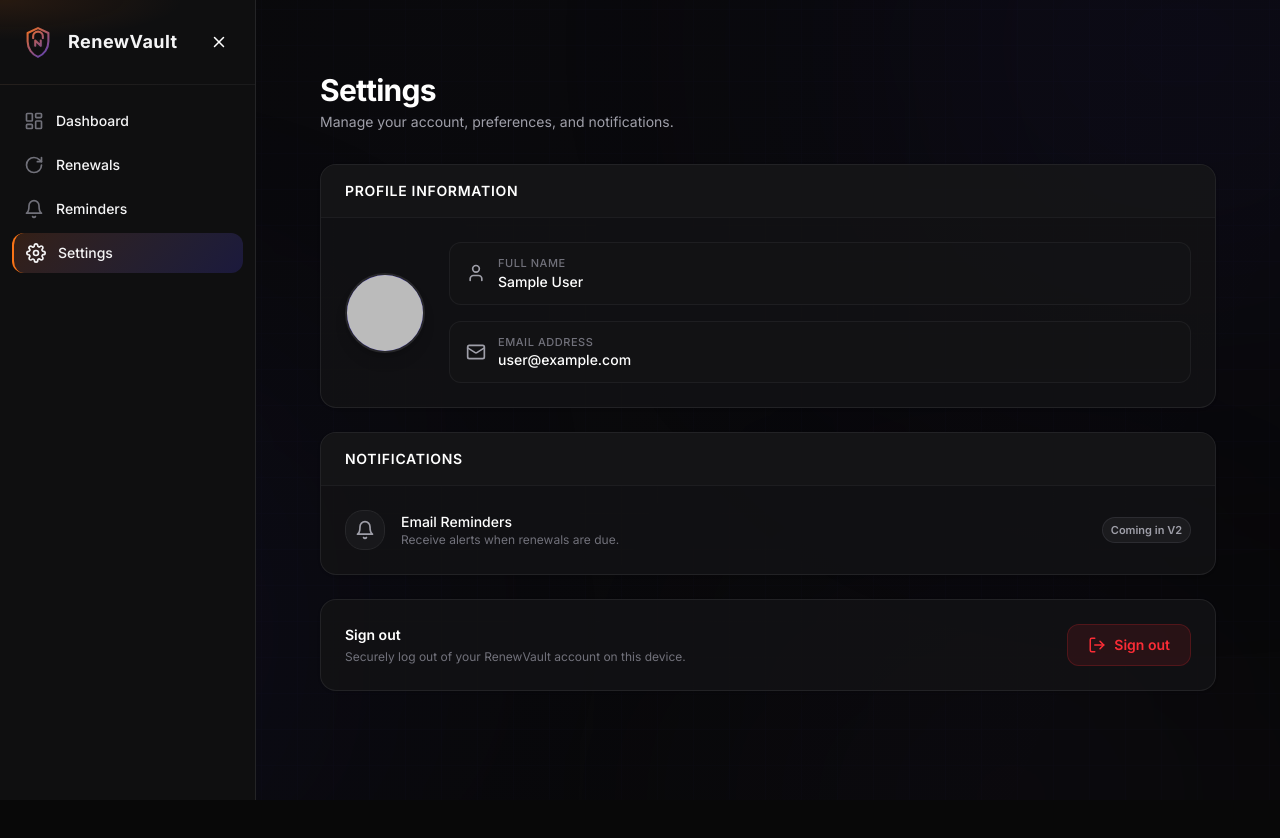
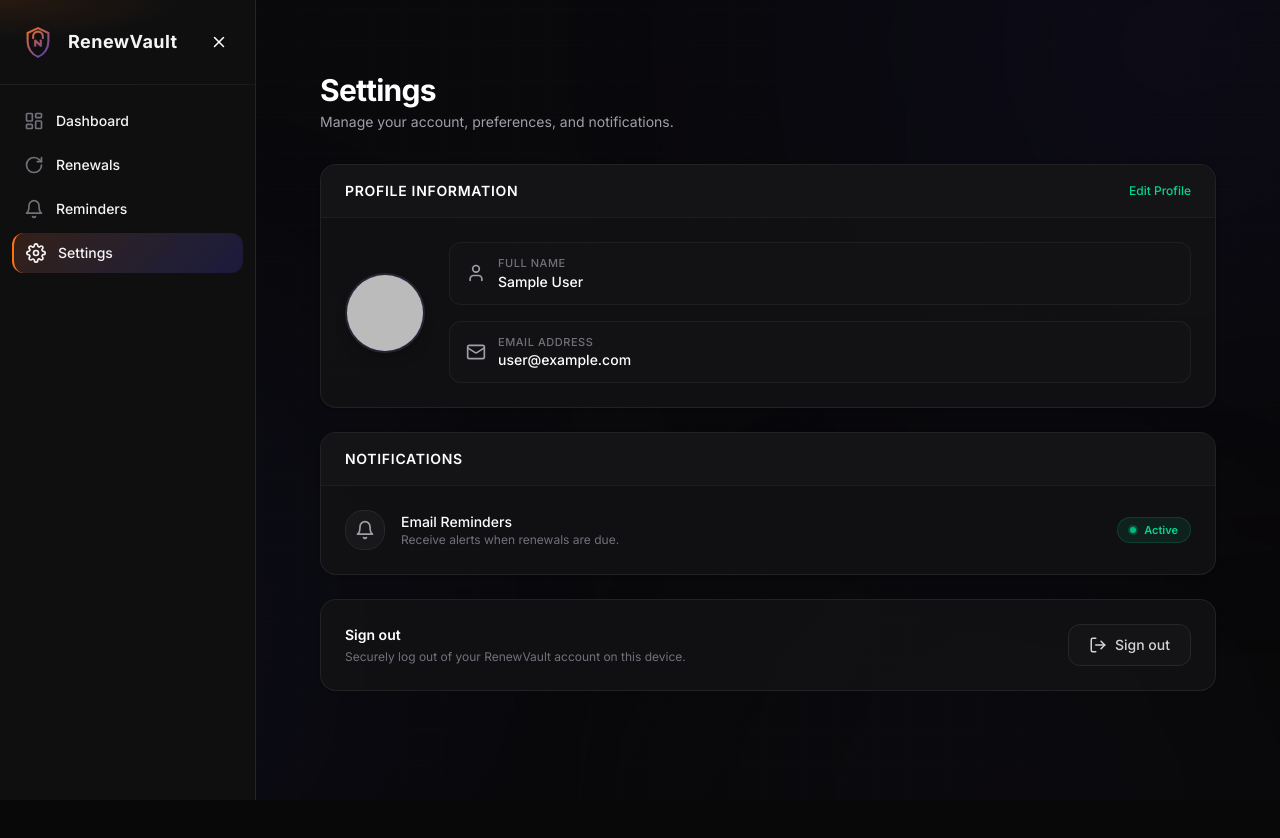
Before and after one commit to Alfee123-web/renewvault, a Next.js app: page /dashboard/settings in a window 1280 px wide. Shown: the top 838 px of the page. Built offline with nearby package versions, Linux system fonts and the light colour scheme; no server answers; the database is empty; sample sign-in values are in the browser's storage.

Commit message:
(feat) : finalize v1 profile settings and UI polish

```diff
--- /dev/null
+++ b/app/actions/profile.ts
@@ -0,0 +1,28 @@
+"use server";
+
+import { prisma } from "@/lib/prisma";
+import { auth } from "@/auth";
+import { revalidatePath } from "next/cache";
+
+export async function updateProfileName(formData: FormData) {
+  const session = await auth();
+
+  if (!session?.user?.email) {
+    throw new Error("Unauthorized");
+  }
+
+  const newName = formData.get("name") as string;
+
+  if (!newName || newName.trim() === "") {
+    throw new Error("Name cannot be empty");
+  }
+
+  // Update the user in the database
+  await prisma.user.update({
+    where: { email: session.user.email },
+    data: { name: newName.trim() },
+  });
+
+  // Refresh the settings page to show the new name
+  revalidatePath("/dashboard/settings");
+}
--- a/app/components/StatusPill.jsx
+++ b/app/components/StatusPill.jsx
@@ -4,16 +4,23 @@
 
 export default function StatusPill() {
   return (
-    <div className="w-full flex justify-center pt-6 pb-2 relative z-20">
-      <div className="inline-flex items-center gap-2 px-3 py-1 rounded-full border border-white/10 bg-white/5 backdrop-blur-md text-xs text-gray-300 shadow-lg">
-        <span className="relative flex h-2 w-2">
-          <span className="animate-ping absolute inline-flex h-full w-full rounded-full bg-emerald-400 opacity-75"></span>
-          <span className="relative inline-flex rounded-full h-2 w-2 bg-emerald-500"></span>
-        </span>
-        <span className="font-medium text-white">v1.0 Live</span>
-        <span className="text-gray-500">•</span>
-        <span className="text-gray-400">All systems normal</span>
-      </div>
+    <div className="inline-flex items-center gap-2 px-3 py-1 rounded-full border border-white/[0.06] bg-black/20 backdrop-blur-md text-[11px] shadow-sm">
+      {/* Pulse Dot (added shrink-0 so it doesn't squish) */}
+      <span className="relative flex h-1.5 w-1.5 shrink-0">
+        <span className="animate-ping absolute inline-flex h-full w-full rounded-full bg-emerald-400 opacity-75"></span>
+        <span className="relative inline-flex rounded-full h-1.5 w-1.5 bg-emerald-500"></span>
+      </span>
+
+      {/* Primary Status (always visible, prevented from wrapping) */}
+      <span className="text-zinc-200 font-medium tracking-wide whitespace-nowrap">
+        v1.0 Live
+      </span>
+
+      {/* Separator and Secondary Text (hidden on mobile, visible on small screens and up) */}
+      <span className="text-zinc-700 font-light hidden sm:inline">•</span>
+      <span className="text-zinc-400 hidden sm:inline whitespace-nowrap">
+        All systems normal
+      </span>
     </div>
   );
 }
--- /dev/null
+++ b/app/components/dashboard/ProfileForm.tsx
@@ -0,0 +1,137 @@
+"use client";
+
+import { useState } from "react";
+import { updateProfileName } from "@/app/actions/profile";
+
+// Icons
+const UserIcon = () => <svg width="20" height="20" viewBox="0 0 24 24" fill="none" stroke="currentColor" strokeWidth="2" strokeLinecap="round" strokeLinejoin="round" className="text-zinc-400"><path d="M19 21v-2a4 4 0 0 0-4-4H9a4 4 0 0 0-4 4v2" /><circle cx="12" cy="7" r="4" /></svg>;
+const MailIcon = () => <svg width="20" height="20" viewBox="0 0 24 24" fill="none" stroke="currentColor" strokeWidth="2" strokeLinecap="round" strokeLinejoin="round" className="text-zinc-400"><rect width="20" height="16" x="2" y="4" rx="2" /><path d="m22 7-8.97 5.7a1.94 1.94 0 0 1-2.06 0L2 7" /></svg>;
+const CameraIcon = () => <svg width="24" height="24" viewBox="0 0 24 24" fill="none" stroke="currentColor" strokeWidth="2" strokeLinecap="round" strokeLinejoin="round"><path d="M14.5 4h-5L7 7H4a2 2 0 0 0-2 2v9a2 2 0 0 0 2 2h16a2 2 0 0 0 2-2V9a2 2 0 0 0-2-2h-3l-2.5-3z"/><circle cx="12" cy="13" r="3"/></svg>;
+const LockIcon = () => <svg width="14" height="14" viewBox="0 0 24 24" fill="none" stroke="currentColor" strokeWidth="2" strokeLinecap="round" strokeLinejoin="round" className="text-zinc-500"><rect x="3" y="11" width="18" height="11" rx="2" ry="2"></rect><path d="M7 11V7a5 5 0 0 1 10 0v4"></path></svg>;
+
+interface ProfileFormProps {
+  user: {
+    name?: string | null;
+    email?: string | null;
+    image?: string | null;
+  };
+}
+
+export default function ProfileForm({ user }: ProfileFormProps) {
+  const [isEditing, setIsEditing] = useState(false);
+  const [isSaving, setIsSaving] = useState(false);
+
+  const initials = (user.name || "Vault User")
+    .split(" ")
+    .map((n) => n[0])
+    .join("")
+    .substring(0, 2)
+    .toUpperCase();
+
+  async function handleSave(formData: FormData) {
+    setIsSaving(true);
+    await updateProfileName(formData);
+    setIsEditing(false);
+    setIsSaving(false);
+  }
+
+  return (
+    <section className="overflow-hidden rounded-2xl border border-zinc-800/80 bg-[#121214]/90 shadow-sm backdrop-blur-md">
+      <div className="flex items-center justify-between border-b border-zinc-800/50 bg-zinc-900/50 px-6 py-4">
+        <h2 className="text-sm font-semibold text-white uppercase tracking-wider">Profile Information</h2>
+        {!isEditing && (
+          <button
+            onClick={() => setIsEditing(true)}
+            className="text-xs font-medium text-emerald-400 hover:text-emerald-300 transition-colors"
+          >
+            Edit Profile
+          </button>
+        )}
+      </div>
+
+      <form action={handleSave} className="p-6">
+        <div className="flex flex-col sm:flex-row items-start sm:items-center gap-6">
+
+          {/* Avatar Area */}
+          <div className="relative group">
+            <div className="flex h-20 w-20 shrink-0 items-center justify-center rounded-full bg-gradient-to-br from-[#4338ca] to-[#3730a3] text-2xl font-bold text-white shadow-lg border-2 border-zinc-800 overflow-hidden">
+              {user.image ? (
+                /* eslint-disable-next-line @next/next/no-img-element */
+                <img src={user.image} alt={user.name || "User"} className="h-full w-full object-cover" />
+              ) : (
+                initials
+              )}
+            </div>
+
+            {/* Avatar Edit Overlay */}
+            {isEditing && (
+              <label className="absolute inset-0 flex cursor-pointer items-center justify-center rounded-full bg-black/60 opacity-0 transition-opacity group-hover:opacity-100">
+                <CameraIcon />
+                <input
+                  type="file"
+                  accept="image/*"
+                  className="hidden"
+                  onChange={(e) => alert("Image upload requires a storage bucket (like Vercel Blob). Coming in a future update!")}
+                />
+              </label>
+            )}
+          </div>
+
+          {/* Details Area */}
+          <div className="flex-1 space-y-4 w-full">
+            {/* Name Field */}
+            <div className="flex items-center gap-3 rounded-xl border border-zinc-800/60 bg-zinc-900/40 px-4 py-3">
+              <UserIcon />
+              <div className="flex-1">
+                <p className="text-[11px] font-medium uppercase tracking-wider text-zinc-500">Full Name</p>
+                {isEditing ? (
+                  <input
+                    type="text"
+                    name="name"
+                    defaultValue={user.name || ""}
+                    required
+                    className="mt-1 w-full rounded-md border border-zinc-700 bg-zinc-800/50 px-2 py-1 text-sm text-white focus:border-emerald-500/50 focus:outline-none focus:ring-1 focus:ring-emerald-500/50"
+                  />
+                ) : (
+                  <p className="text-sm font-medium text-white">{user.name}</p>
+                )}
+              </div>
+            </div>
+
+            {/* Email Field (Always Read Only) */}
+            <div className={`flex items-center gap-3 rounded-xl border border-zinc-800/60 bg-zinc-900/40 px-4 py-3 ${isEditing ? 'opacity-60' : ''}`}>
+              <MailIcon />
+              <div className="flex-1 flex justify-between items-center">
+                <div>
+                  <p className="text-[11px] font-medium uppercase tracking-wider text-zinc-500">Email Address</p>
+                  <p className="text-sm font-medium text-white">{user.email}</p>
+                </div>
+                {isEditing && <LockIcon />}
+              </div>
+            </div>
+          </div>
+        </div>
+
+        {/* Action Buttons (Only visible when editing) */}
+        {isEditing && (
+          <div className="mt-6 flex items-center justify-end gap-3 border-t border-zinc-800/50 pt-4">
+            <button
+              type="button"
+              onClick={() => setIsEditing(false)}
+              className="rounded-lg px-4 py-2 text-sm font-medium text-zinc-400 hover:text-white transition-colors"
+            >
+              Cancel
+            </button>
+            <button
+              type="submit"
+              disabled={isSaving}
+              className="rounded-lg bg-emerald-500/10 border border-emerald-500/20 px-4 py-2 text-sm font-medium text-emerald-400 transition-colors hover:bg-emerald-500/20 disabled:opacity-50"
+            >
+              {isSaving ? "Saving..." : "Save Changes"}
+            </button>
+          </div>
+        )}
+      </form>
+    </section>
+  );
+}
--- a/app/dashboard/settings/page.tsx
+++ b/app/dashboard/settings/page.tsx
@@ -1,24 +1,9 @@
 import AtmosphericBackground from "@/app/components/dashboard/AtmBack";
 import PageHeader from "@/app/components/dashboard/PageHeader";
+import ProfileForm from "@/app/components/dashboard/ProfileForm";
 import { auth, signOut } from "@/auth";
 import { redirect } from "next/navigation";
-
-// --- ICONS ---
-function UserIcon() {
-  return (
-    <svg width="20" height="20" viewBox="0 0 24 24" fill="none" stroke="currentColor" strokeWidth="2" strokeLinecap="round" strokeLinejoin="round" className="text-zinc-400">
-      <path d="M19 21v-2a4 4 0 0 0-4-4H9a4 4 0 0 0-4 4v2" /><circle cx="12" cy="7" r="4" />
-    </svg>
-  );
-}
-
-function MailIcon() {
-  return (
-    <svg width="20" height="20" viewBox="0 0 24 24" fill="none" stroke="currentColor" strokeWidth="2" strokeLinecap="round" strokeLinejoin="round" className="text-zinc-400">
-      <rect width="20" height="16" x="2" y="4" rx="2" /><path d="m22 7-8.97 5.7a1.94 1.94 0 0 1-2.06 0L2 7" />
-    </svg>
-  );
-}
+import { prisma } from "@/lib/prisma"; // <-- ADDED PRISMA IMPORT
 
 function LogOutIcon() {
   return (
@@ -37,22 +22,19 @@
 }
 
 export default async function SettingsPage() {
-  // Fetch the active session
   const session = await auth();
 
-  // Protect the route just in case
-  if (!session?.user) {
+  if (!session?.user?.email) {
     redirect("/sign-in");
   }
 
-  // Get initials for the avatar placeholder
-  const name = session.user.name || "Vault User";
-  const initials = name
-    .split(" ")
-    .map((n) => n[0])
-    .join("")
-    .substring(0, 2)
-    .toUpperCase();
+  // --- NEW: FETCH FRESH USER DATA FROM DATABASE ---
+  const freshUser = await prisma.user.findUnique({
+    where: { email: session.user.email },
+  });
+
+  // Use the fresh DB user if found, otherwise fallback to the session cookie
+  const displayUser = freshUser || session.user;
 
   return (
     <div className="relative min-h-screen bg-transparent px-4 py-10 sm:px-6 lg:px-8">
@@ -65,49 +47,10 @@
 
         <div className="mt-8 flex flex-col gap-6 animate-fade-in-up">
 
-          {/* --- PROFILE SECTION --- */}
-          <section className="overflow-hidden rounded-2xl border border-zinc-800/80 bg-[#121214]/90 shadow-sm backdrop-blur-md">
-            <div className="border-b border-zinc-800/50 bg-zinc-900/50 px-6 py-4">
-              <h2 className="text-sm font-semibold text-white uppercase tracking-wider">Profile Information</h2>
-            </div>
+          {/* --- PASS THE FRESH USER TO THE FORM --- */}
+          <ProfileForm user={displayUser} />
 
-            <div className="p-6">
-              <div className="flex flex-col sm:flex-row items-start sm:items-center gap-6">
-
-                {/* Avatar */}
-                <div className="flex h-20 w-20 shrink-0 items-center justify-center rounded-full bg-gradient-to-br from-[#4338ca] to-[#3730a3] text-2xl font-bold text-white shadow-lg border-2 border-zinc-800">
-                  {session.user.image ? (
-                    /* eslint-disable-next-line @next/next/no-img-element */
-                    <img src={session.user.image} alt={name} className="h-full w-full rounded-full object-cover" />
-                  ) : (
-                    initials
-                  )}
-                </div>
-
-                {/* Details */}
-                <div className="flex-1 space-y-4 w-full">
-                  <div className="flex items-center gap-3 rounded-xl border border-zinc-800/60 bg-zinc-900/40 px-4 py-3">
-                    <UserIcon />
-                    <div>
-                      <p className="text-[11px] font-medium uppercase tracking-wider text-zinc-500">Full Name</p>
-                      <p className="text-sm font-medium text-white">{name}</p>
-                    </div>
-                  </div>
-
-                  <div className="flex items-center gap-3 rounded-xl border border-zinc-800/60 bg-zinc-900/40 px-4 py-3">
-                    <MailIcon />
-                    <div>
-                      <p className="text-[11px] font-medium uppercase tracking-wider text-zinc-500">Email Address</p>
-                      <p className="text-sm font-medium text-white">{session.user.email}</p>
-                    </div>
-                  </div>
-                </div>
-
-              </div>
-            </div>
-          </section>
-
-          {/* --- PREFERENCES SECTION (V2 PREVIEW) --- */}
+          {/* --- NOTIFICATIONS SECTION --- */}
           <section className="overflow-hidden rounded-2xl border border-zinc-800/80 bg-[#121214]/90 shadow-sm backdrop-blur-md">
             <div className="border-b border-zinc-800/50 bg-zinc-900/50 px-6 py-4">
               <h2 className="text-sm font-semibold text-white uppercase tracking-wider">Notifications</h2>
@@ -123,8 +66,13 @@
                     <p className="text-xs text-zinc-500">Receive alerts when renewals are due.</p>
                   </div>
                 </div>
-                <span className="inline-flex items-center rounded-md bg-zinc-800/50 px-2 py-1 text-[11px] font-semibold text-zinc-400 border border-zinc-700/50">
-                  Coming in V2
+
+                <span className="inline-flex items-center gap-2 rounded-full border border-emerald-500/20 bg-emerald-500/10 px-3 py-1 text-[11px] font-semibold text-emerald-400">
+                  <span className="relative flex h-1.5 w-1.5 shrink-0">
+                    <span className="animate-ping absolute inline-flex h-full w-full rounded-full bg-emerald-400 opacity-75"></span>
+                    <span className="relative inline-flex rounded-full h-1.5 w-1.5 bg-emerald-500"></span>
+                  </span>
+                  Active
                 </span>
               </div>
             </div>
@@ -138,7 +86,6 @@
                 <p className="text-xs text-zinc-500 mt-1">Securely log out of your RenewVault account on this device.</p>
               </div>
 
-              {/* Server Action Form for Auth.js Sign Out */}
               <form
                 action={async () => {
                   "use server";
@@ -147,9 +94,11 @@
               >
                 <button
                   type="submit"
-                  className="flex w-full sm:w-auto items-center justify-center gap-2 rounded-xl border border-red-500/20 bg-red-500/10 px-5 py-2.5 text-sm font-semibold text-red-500 transition-colors hover:bg-red-500/20 hover:border-red-500/30 cursor-pointer"
+                  className="group flex w-full sm:w-auto items-center justify-center gap-2 rounded-xl border border-zinc-800 bg-zinc-900/50 px-5 py-2.5 text-sm font-medium text-zinc-300 transition-all duration-200 hover:border-red-500/30 hover:bg-red-500/10 hover:text-red-400 cursor-pointer"
                 >
-                  <LogOutIcon />
+                  <span className="transition-colors duration-200 group-hover:text-red-400">
+                    <LogOutIcon />
+                  </span>
                   Sign out
                 </button>
               </form>
--- a/app/page.tsx
+++ b/app/page.tsx
@@ -155,10 +155,7 @@
       <div className="animate-float-b pointer-events-none absolute top-[55vh] left-0 z-0 h-[420px] w-[420px] -translate-x-1/3 rounded-full bg-[var(--secondary)]/12 blur-[150px]" />
       <div className="animate-float-c pointer-events-none absolute top-[85vh] right-[10%] z-0 h-[300px] w-[300px] rounded-full bg-[var(--violet-glow)]/8 blur-[140px]" />
 
-      {/* Live Status Pill at the very top */}
-      <StatusPill />
-
-      <section className="relative z-10 mx-auto flex w-full max-w-7xl flex-col items-center justify-center gap-14 px-6 pb-32 pt-4 lg:min-h-[calc(100vh-80px)] lg:flex-row lg:items-center lg:justify-between lg:gap-10 lg:pb-24 lg:px-8">
+      <section className="relative z-10 mx-auto flex w-full max-w-7xl flex-col items-center justify-center gap-14 px-6 pb-32 pt-16 lg:min-h-[calc(100vh-80px)] lg:flex-row lg:items-center lg:justify-between lg:gap-10 lg:pb-24 lg:px-8">
         {/* Left: copy */}
         <div className="flex w-full max-w-2xl flex-col items-center text-center lg:items-start lg:text-left">
           <div className="animate-fade-in-up mb-6 flex items-center gap-2">
@@ -278,8 +275,14 @@
       {/* Interactive Feature Grid with mouse-tracking */}
       <FeatureGrid />
 
-      <footer className="relative z-10 border-t border-[var(--border)] py-8 text-center text-sm text-[var(--text-muted)] backdrop-blur-sm">
-        © 2026 RenewVault. All rights reserved.
+      {/* Updated Footer with Status Pill */}
+      <footer className="relative z-10 border-t border-[var(--border)] py-6 backdrop-blur-sm mt-auto">
+        <div className="mx-auto flex max-w-7xl items-center justify-between px-6 lg:px-8">
+          <span className="text-sm text-[var(--text-muted)]">
+            © 2026 RenewVault. All rights reserved.
+          </span>
+          <StatusPill />
+        </div>
       </footer>
 
       <style jsx global>{`
```
